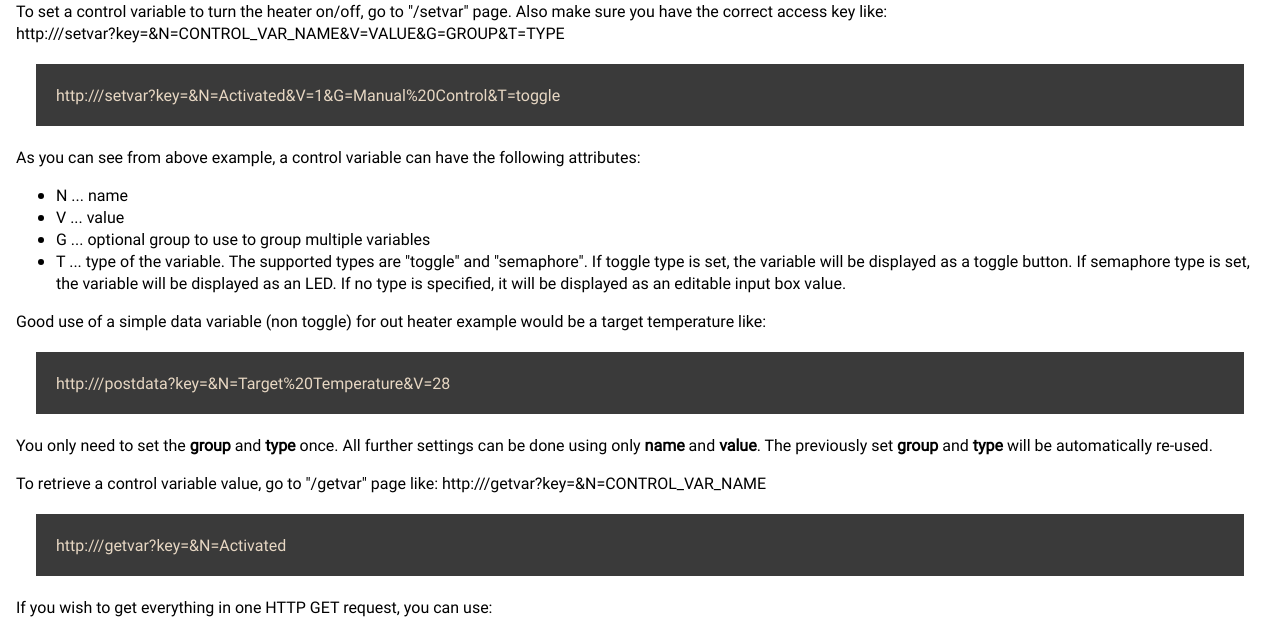
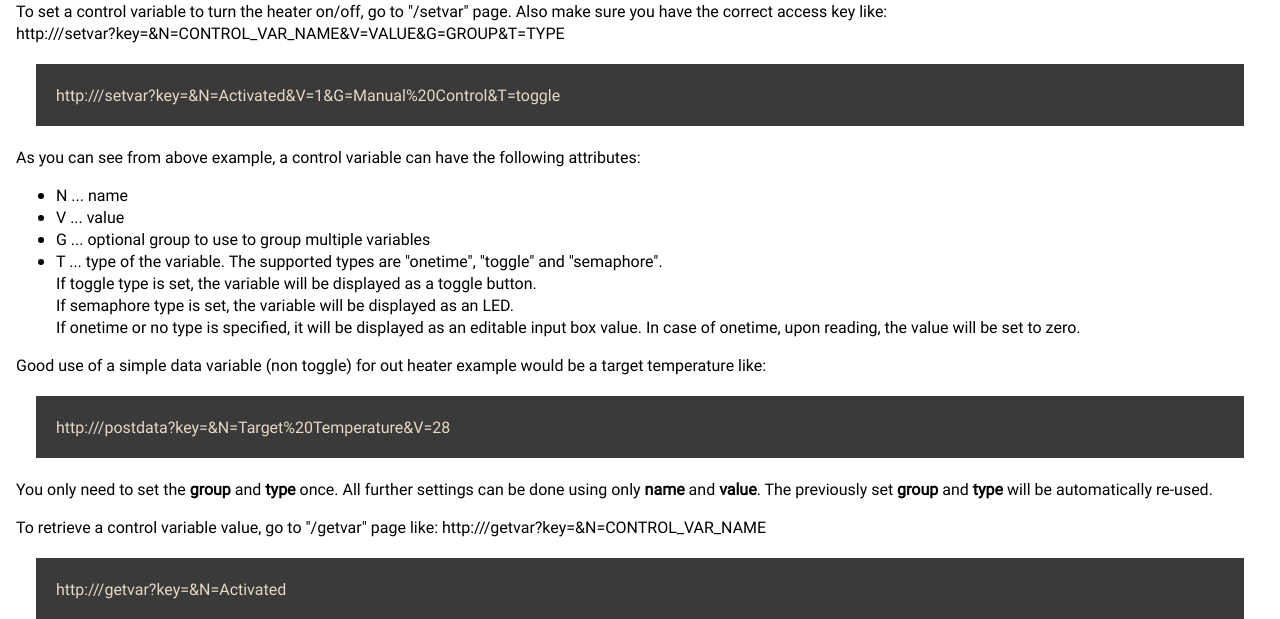
Before and after one commit to ujagaga/data_collect_web_display, a Python web app: template WebServer/templates/home_page.html in a window 1280 px wide. Shown: the part 1066-1685 px from the top of the page. Run offline with Jinja, Linux system fonts and the light colour scheme; the template is opened without the code that fills it, so the values that code supplies are empty.

Commit message:
Add onetime variable type

```diff
--- a/WebServer/main.py
+++ b/WebServer/main.py
@@ -24,7 +24,7 @@ application = Flask(__name__, static_url_path='/static', static_folder='static')
 application.config.update(
     TESTING=False,
     SECRET_KEY="RandomlyGenerated_1234asdfhg3324r89u7dsfkjdsbvc",
-    SERVER_NAME=AppConfig.APP_URL,
+    #SERVER_NAME=AppConfig.APP_URL,
     SESSION_COOKIE_DOMAIN=AppConfig.APP_URL,
     SESSION_TYPE="redis",
     MAIL_SERVER=AppConfig.MAIL_SERVER,
@@ -209,6 +209,8 @@ def get_all_variables(access_key):
             item_list = items.get(group, [])
             item_list.append(item)
             items[group] = item_list
+            if item["type"].startswith("o"):
+                set_variable(name=item["name"], apikey=access_key, value=0)
 
         data = items
 
--- a/WebServer/templates/datactrl.html
+++ b/WebServer/templates/datactrl.html
@@ -30,7 +30,7 @@
 				<h2>{{ key }}</h2>
 				{% for variable in vars[key] %}
 
-					{% if variable["type"].startswith("t") %}
+					{% if variable["type"].startswith("t") or variable["type"].startswith("o") %}
 					<div class="toggle-var">
 						<p>{{ variable["name"] }}</p>
 						<label>
@@ -72,8 +72,6 @@
 	<div class="col-1">
 		<div class="data_view">
 			<h1 class="title-heading">LATEST DATA &nbsp<a href="/cleardata?id={{dldid}}" title="Clear Data"><i class="fa fa-trash-alt"></i></a></h1>
-
-
 			<table class="table eytable table-striped">
 				<tbody>
 					{% for variable in value_list %}
--- a/WebServer/templates/home_page.html
+++ b/WebServer/templates/home_page.html
@@ -79,10 +79,11 @@
 				G ... optional group to use to group multiple variables
 			</li>
 			<li>
-				T ... type of the variable. The supported types are "toggle" and "semaphore".
-            	If toggle type is set, the variable will be displayed as a toggle button.
-				If semaphore type is set, the variable will be displayed as an LED.
-				If no type is specified, it will be displayed as an editable input box value.
+				T ... type of the variable. The supported types are "onetime", "toggle" and "semaphore".<br>
+            	If toggle type is set, the variable will be displayed as a toggle button.<br>
+				If semaphore type is set, the variable will be displayed as an LED.<br>
+				If onetime or no type is specified, it will be displayed as an editable input box value.
+				In case of onetime, upon reading, the value will be set to zero.
 			</li>
 		</ul>
 		<p>Good use of a simple data variable (non toggle) for out heater example would be a target temperature like:</p>
```
Also changed, not shown: WebServer/README.md.
